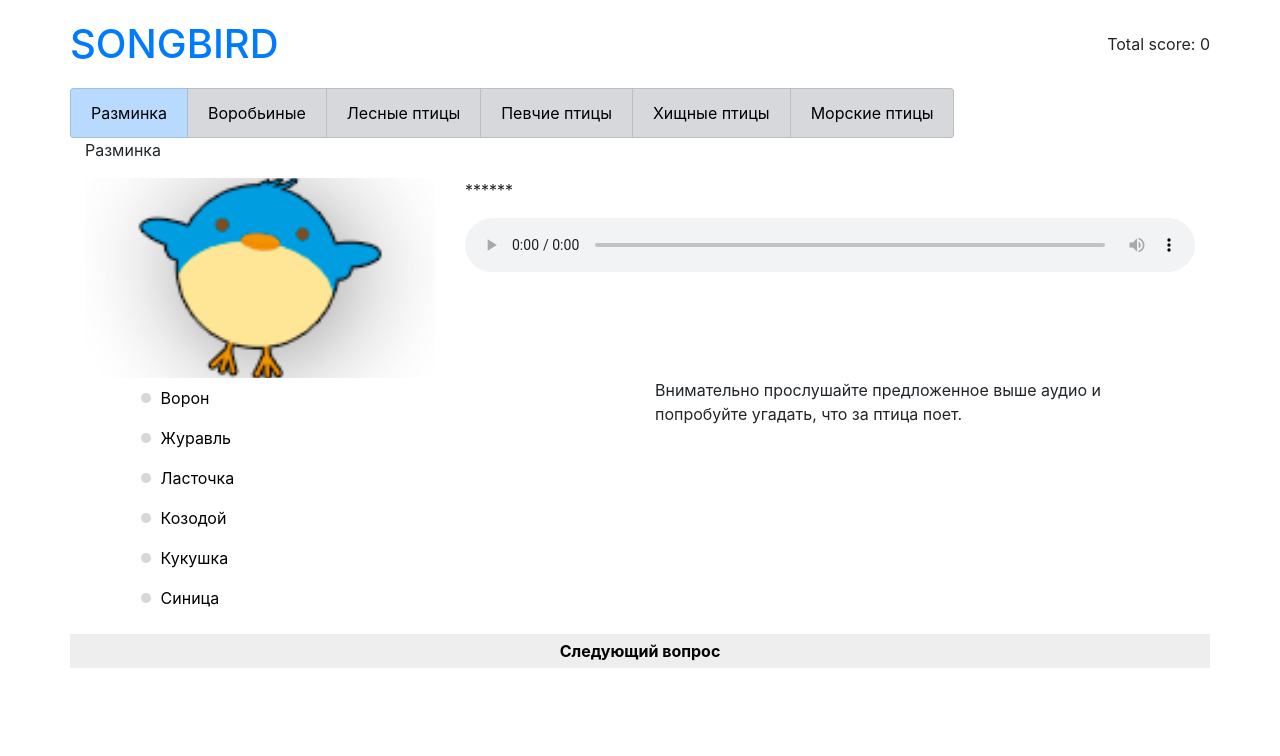
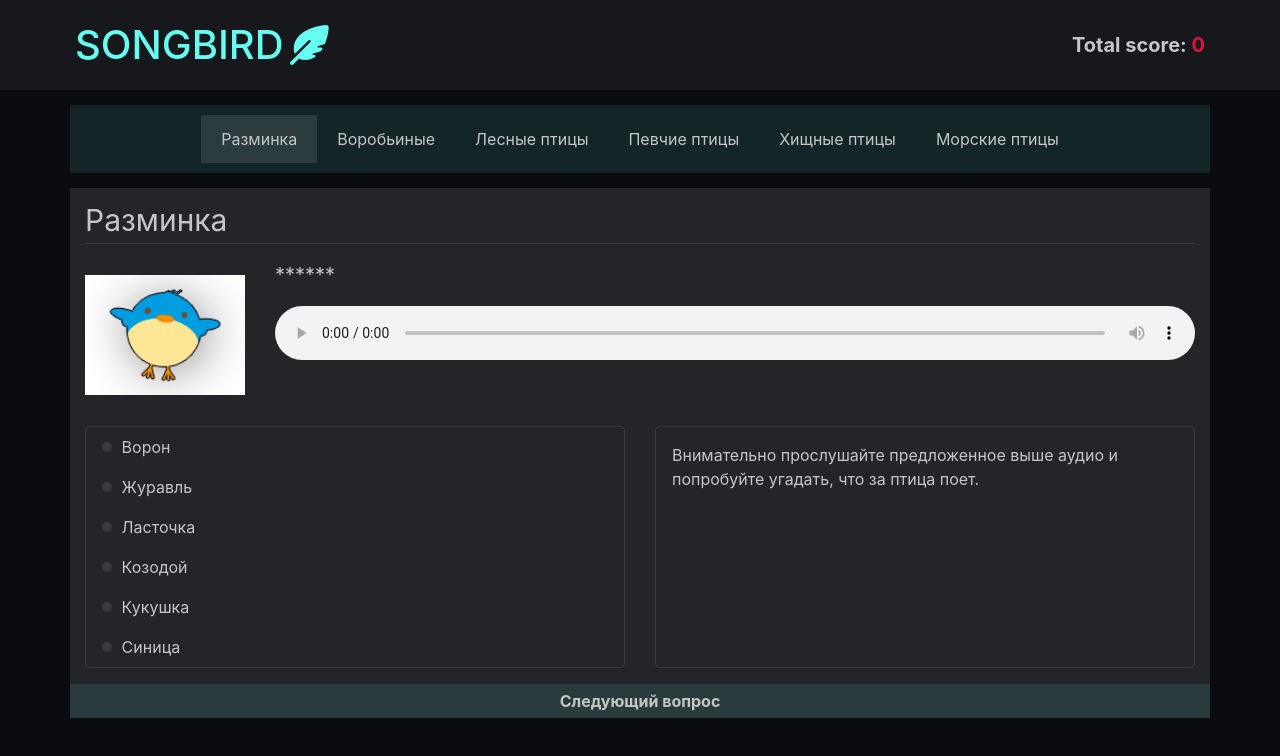
Before and after one commit to hotto-doggo/songbird, a React app: page / in a window 1280 px wide. Shown: the top 756 px of the page. Built offline with nearby package versions, Linux system fonts and the light colour scheme.

Commit message:
feat: add final styling

```diff
--- a/public/index.html
+++ b/public/index.html
@@ -5,6 +5,7 @@
     <meta name="viewport" content="width=device-width, initial-scale=1.0">
     <title>Songbird</title>
     <link rel="stylesheet" href="https://stackpath.bootstrapcdn.com/bootstrap/4.5.1/css/bootstrap.min.css" integrity="sha384-VCmXjywReHh4PwowAiWNagnWcLhlEJLA5buUprzK8rxFgeH0kww/aWY76TfkUoSX" crossorigin="anonymous">
+    <script src="https://kit.fontawesome.com/f0e54a8e49.js" crossorigin="anonymous"></script>
 </head>
 <body>
     <div id="app"></div>
--- a/src/assets/modules/Header.jsx
+++ b/src/assets/modules/Header.jsx
@@ -11,14 +11,14 @@ class Header extends React.Component {
   render() {
     const { score } = this.props;
     return (
-      <header>
-        <div className="container header">
+      <header className='header'>
+        <div className="container">
           <div className="row">
             <h1 className='header__logo'>
-              <a href="/">SONGBIRD</a>
+              <a href="/">SONGBIRD <i className="fas fa-feather-alt" /></a>
             </h1>
             <div>
-              <p className="header__score score">Total score: {score}</p>
+              <p className="header__score score">Total score: <span className='header__score-number'>{score}</span></p>
             </div>
           </div>
         </div>
--- a/src/assets/modules/quizes/Quiz1.jsx
+++ b/src/assets/modules/quizes/Quiz1.jsx
@@ -38,11 +38,11 @@ class Quiz1 extends React.Component {
     this.setState({ prevAudio: e.target });
   }
 
-  finish(){
-    const {finishQuiz} = this.props;
-    const {prevAudio} = this.state
-    prevAudio.pause()
-    finishQuiz()
+  finish() {
+    const { finishQuiz } = this.props;
+    const { prevAudio } = this.state;
+    prevAudio.pause();
+    finishQuiz();
   }
 
   checkAnswer(e) {
@@ -53,18 +53,16 @@ class Quiz1 extends React.Component {
     if (!isAnswered) {
       if (birdsData[Number(group)][question].name === currAnswer) {
         e.target.parentNode.classList.add('right');
-        success.play()
+        success.play();
         this.setState({
           isAnswered: true,
         });
         incrementScore(5 - mistakes);
         nextStepSetter(Number(group));
-        // if (properties.step === groupsNames.length - 1) {
-        //   finishQuiz();
-        // }
+
       } else {
         e.target.parentNode.classList.add('wrong');
-        error.play()
+        error.play();
         this.setState({
           mistakes: mistakes + 1,
         });
@@ -80,14 +78,16 @@ class Quiz1 extends React.Component {
       <div className="container options">
         <div className="row">
           <div className="col-12">
-            <p>{groupsNames[Number(group)]}</p>
+            <p className="options__group">{groupsNames[Number(group)]}</p>
           </div>
 
-          <div className="current-question-bird col-8 col-md-4">
+          <div className="current-question-bird col-8 col-md-2">
             <img src={isAnswered ? birdsData[Number(group)][question].image : defBird} alt="bird" />
           </div>
-          <div className="col-12 col-md-8">
-            <p>{!isAnswered ? '******' : birdsData[Number(group)][question].name}</p>
+          <div className="col-12 col-md-10 current-question-bird__info">
+            <p className="options__bird-question">
+              {!isAnswered ? '******' : birdsData[Number(group)][question].name}
+            </p>
             <audio
               onPlay={this.playAudio}
               className={`group${group}`}
@@ -98,7 +98,7 @@ class Quiz1 extends React.Component {
 
           <Router>
             <nav className="col-12 col-md-6">
-              <ul>
+              <ul className="options__nav">
                 {birdsData[Number(group)].map(bird => {
                   return (
                     <li className="nav-link" key={bird.name}>
@@ -116,8 +116,9 @@ class Quiz1 extends React.Component {
                 return (
                   <Route key={`/${bird.name}`} path={`/${bird.name}`}>
                     <Fragment key={bird.name}>
-                      <div className="col-12  col-md-6">
-                        <p>{bird.name}</p>
+                      <div className="col-12 col-md-6 options__bird-info-wrapper">
+                        <div className="options__bird-info">
+                          <p className="option__heading">{bird.name}</p>
                           <div className="option__image">
                             <img className="option__img" src={bird.image} alt={bird.name} />
                           </div>
@@ -127,19 +128,22 @@ class Quiz1 extends React.Component {
                             controls
                             src={bird.audio}
                           />
-                        <p>{bird.species}</p>
-                        <p>{bird.description}</p>
+                          <p className="option__latin">{bird.species}</p>
+                          <p className="option__text">{bird.description}</p>
+                        </div>
                       </div>
                     </Fragment>
                   </Route>
                 );
               })}
               <Route>
-                <div className="col-12 col-md-6">
+                <div className="col-12 col-md-6 options__bird-info-wrapper">
+                  <div className="options__bird-info">
                     <p>
                       Внимательно прослушайте предложенное выше аудио и попробуйте угадать, что за
                       птица поет.
                     </p>
+                  </div>
                 </div>
               </Route>
             </Switch>
@@ -158,12 +162,10 @@ class Quiz1 extends React.Component {
               className={`next-step col-12 ${isAnswered ? 'active' : ''}`}
               step={Number(group) + 1}
               onClick={finishQuiz}
-              to='/modal'
+              to="/modal"
             >
               Показать результат
             </Link>
-
-
           )}
         </div>
       </div>
--- a/src/index.jsx
+++ b/src/index.jsx
@@ -107,14 +107,14 @@ class App extends React.Component {
           <div className="container navigation">
             <div className="row">
               <nav className='navigation__nav'>
-                <ul className="list-group list-group-horizontal question-groups nav-item">
+                <ul className="list-group list-group-horizontal question-groups">
                   {groupsNamesEng.map((group, index) => {
                     return (
                       <li
                         className={`list-group-item nav-link ${
                           currStep === index
-                            ? 'list-group-item-primary'
-                            : 'list-group-item-secondary'
+                            ? 'avaliable'
+                            : 'non-avaliable'
                         }`}
                         key={group}
                       >
@@ -267,6 +267,7 @@ class App extends React.Component {
                         )}
                         <button
                           type="button"
+                          className='finish-quiz'
                           onClick={() => {
                             window.location.reload();
                           }}
--- a/src/index.scss
+++ b/src/index.scss
@@ -1,15 +1,52 @@
+body {
+  background: #0b0c10;
+}
+
 audio {
   width: 100%;
   outline: none;
 }
 
-header {
+.header {
   padding: 20px 0;
+  background: rgba($color: #ffffff, $alpha: 0.05);
+
+  &__logo {
+    & a {
+      color: #66fcf1;
+    }
+
+    &:hover {
+      & a {
+        color: #45a29e;
+      }
+      & .fa-feather-alt {
+        color: #45a29e;
+      }
+    }
+    & .fa-feather-alt {
+      width: 50px;
+      height: 50px;
+      color: #66fcf1;
+    }
+  }
+
+  &__score {
+    display: block !important;
+    font-size: 20px;
+    font-weight: 700;
+    color: #c5c6c7;
+  }
+  &__score-number {
+    display: inline !important;
+    color: crimson;
+  }
 
   & .row {
     display: flex;
     justify-content: space-between;
     align-items: center;
+    padding: 0 5px;
 
     & * {
       display: flex;
@@ -20,89 +57,156 @@ header {
   }
 }
 
-.question-groups{
+.navigation {
+  padding: 15px 0px;
+  // padding: 0;
 
+  &__nav {
+    display: flex;
+    width: 100%;
+    padding: 10px 5px;
+    background: rgba($color: #66fcf1, $alpha: 0.1);
+  }
+
+  & .row {
+    width: 100%;
+    margin: 0 !important;
+  }
+
+  & .nav-link {
+    background: transparent;
+    border: none !important;
+    border-radius: 0 !important;
+
+    &.avaliable {
+      background: rgba($color: #ffffff, $alpha: 0.1);
+    }
+  }
+}
+
+.question-groups {
+  width: 100%;
   flex-direction: row;
+  justify-content: center;
   flex-wrap: wrap;
 }
 
 .current-question-bird {
   overflow: hidden;
-  height: 200px;
+  height: 150px;
   display: flex;
   justify-content: center;
   align-items: center;
+  margin-bottom: 1rem;
 
   & img {
     width: 100%;
   }
+  &__info {
+    margin-bottom: 1rem;
+  }
 }
 
+.options {
+  background: rgba($color: #ffffff, $alpha: 0.1);
+  padding-top: 10px;
 
-.options {
-  & .nav-link{
+  p {
+    color: #c5c6c7;
+  }
+  & .nav-link {
     &:hover {
-      background-color: #eeeeee;
+      background: rgba($color: #66fcf1, $alpha: 0.1);
     }
-    &::before{
+    &::before {
       content: '';
       width: 10px;
       height: 10px;
       border-radius: 50%;
       margin-right: 10px;
-      background: #d6d8d8;
+      background: rgba($color: #ffffff, $alpha: 0.1);
     }
-    &.right{
-      &::before{
-        background: #00ff00;
+    &.right {
+      &::before {
+        background: rgba($color: #00ff00, $alpha: 0.7);
       }
-
     }
 
-    &.wrong{
-      &::before{
-        background: #ff0000;
+    &.wrong {
+      &::before {
+        background: rgba($color: #ff0000, $alpha: 0.7);
       }
+    }
+  }
+  &__group {
+    font-size: 30px;
+    border-bottom: 1px solid rgba($color: #ffffff, $alpha: 0.1);
+  }
+  &__bird-question {
+    font-size: 20px;
+  }
+  &__nav {
+    border: 1px solid rgba($color: #ffffff, $alpha: 0.1);
+    border-radius: 5px;
+    padding-left: 0;
+    overflow: hidden;
+  }
+  &__bird-info {
+    border: 1px solid rgba($color: #ffffff, $alpha: 0.1);
+    border-radius: 5px;
+    padding: 1rem;
+    width: 100%;
+    height: 100%;
 
-      // &:hover {
-      //   background-color: #00ff00;
-      // }
+    & audio {
+      margin-bottom: 5px;
     }
+  }
+  &__bird-info-wrapper {
+    padding-bottom: 1rem;
   }
 }
 
+.option {
+  &__heading {
+    font-size: 20px;
+    padding-bottom: 1rem;
+    margin-bottom: 5px;
+    border-bottom: 1px solid rgba($color: #ffffff, $alpha: 0.1);
+  }
+  &__image {
+    overflow: hidden;
+    width: 190px;
+    height: 150px;
+    display: flex;
+    justify-content: center;
+    align-items: center;
+    margin-bottom: 5px;
+  }
 
+  &__img {
+    width: 100%;
+  }
+
+  &__latin {
+    font-style: italic;
+  }
+}
 
 .nav-link {
   display: flex;
   justify-content: center;
   align-items: center;
 
-
   & a {
     display: block !important;
     width: 100% !important;
-    color: #000000;
-    &:hover{
+    color: #c5c6c7;
+    &:hover {
       text-decoration: none;
     }
   }
-
 }
-
-// .right {
-//   background-color: #00ff00;
-//   &:hover {
-//     background-color: #00ff00;
-//   }
-// }
-
-// .wrong {
-//   background-color: #ff0000;
-//   &:hover {
-//     background-color: #ff0000;
-//   }
-// }
 
 .modal-window {
   z-index: 100;
@@ -114,7 +218,12 @@ header {
   left: 0;
   width: 100%;
   height: 100vh;
-  background: #ffffff;
+  background: #0b0c10;
+  color: #66fcf1;
+
+  & h2 {
+    margin-bottom: 15px;
+  }
 
   & .content {
     display: flex;
@@ -125,64 +234,52 @@ header {
   }
 }
 
-.next-step {
+.finish-quiz {
+  width: 100%;
   text-align: center;
   padding: 5px;
-  background: #eeeeee;
-  color: #000000;
+  background: rgba($color: #66fcf1, $alpha: 1);
+  color: #0b0c10;
   font-weight: 700;
+  border: none;
 
-  &.active {
-    background: #85e285;
-  }
+
 
   &:hover {
-    color: #000000;
+    color: #0b0c10;
     text-decoration: none;
     filter: brightness(0.9);
   }
 }
 
-.finish-quiz{
-  width: 100%;
-  text-align: center;
-  padding: 5px;
-  background: #eeeeee;
-  color: #000000;
-  font-weight: 700;
-  border: none;
-
-  &.active {
-    background: #85e285;
-  }
-
-  &:hover {
-    color: #000000;
-    text-decoration: none;
-    filter: brightness(0.9);
-  }
-}
-
-.option {
-  &__image {
-    overflow: hidden;
-    width: 200px;
-    height: 200px;
-    display: flex;
-    justify-content: center;
-    align-items: center;
-  }
-
-  &__img {
-    width: 100%;
-  }
-}
-.win-image{
+.win-image {
   width: 300px;
   height: auto;
   margin-bottom: 20px;
 
-  & img{
+  & img {
     width: 100%;
   }
 }
+
+.next-step {
+  text-align: center;
+  padding: 5px;
+  background: rgba($color: #66fcf1, $alpha: 0.1);
+  color: #c5c6c7;
+  font-weight: 700;
+
+  &.active {
+    background: rgba($color: #66fcf1, $alpha: 0.3);
+    &:hover {
+      color: #c5c6c7;
+      text-decoration: none;
+      filter: brightness(0.9);
+    }
+  }
+
+  &:hover {
+    color: #c5c6c7;
+    text-decoration: none;
+  }
+}
```
Also changed, not shown: src/assets/modules/quizes/Quiz2.jsx (+25 -23 lines), src/assets/modules/quizes/Quiz3.jsx (+25 -23 lines), src/assets/modules/quizes/Quiz4.jsx (+25 -23 lines), src/assets/modules/quizes/Quiz5.jsx (+25 -23 lines), src/assets/modules/quizes/Quiz6.jsx (+25 -23 lines). Lines whose indentation alone changed are shown as unchanged.
